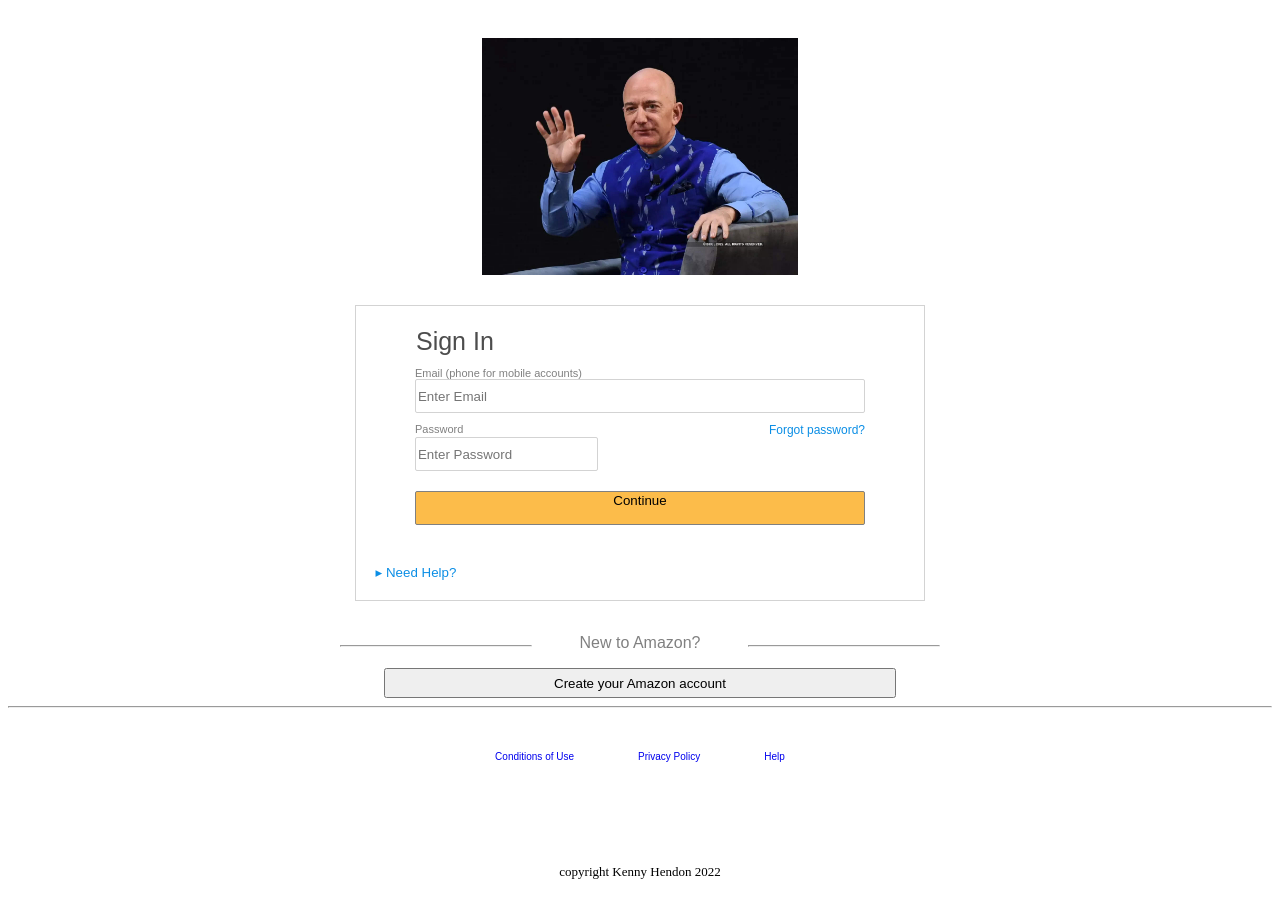
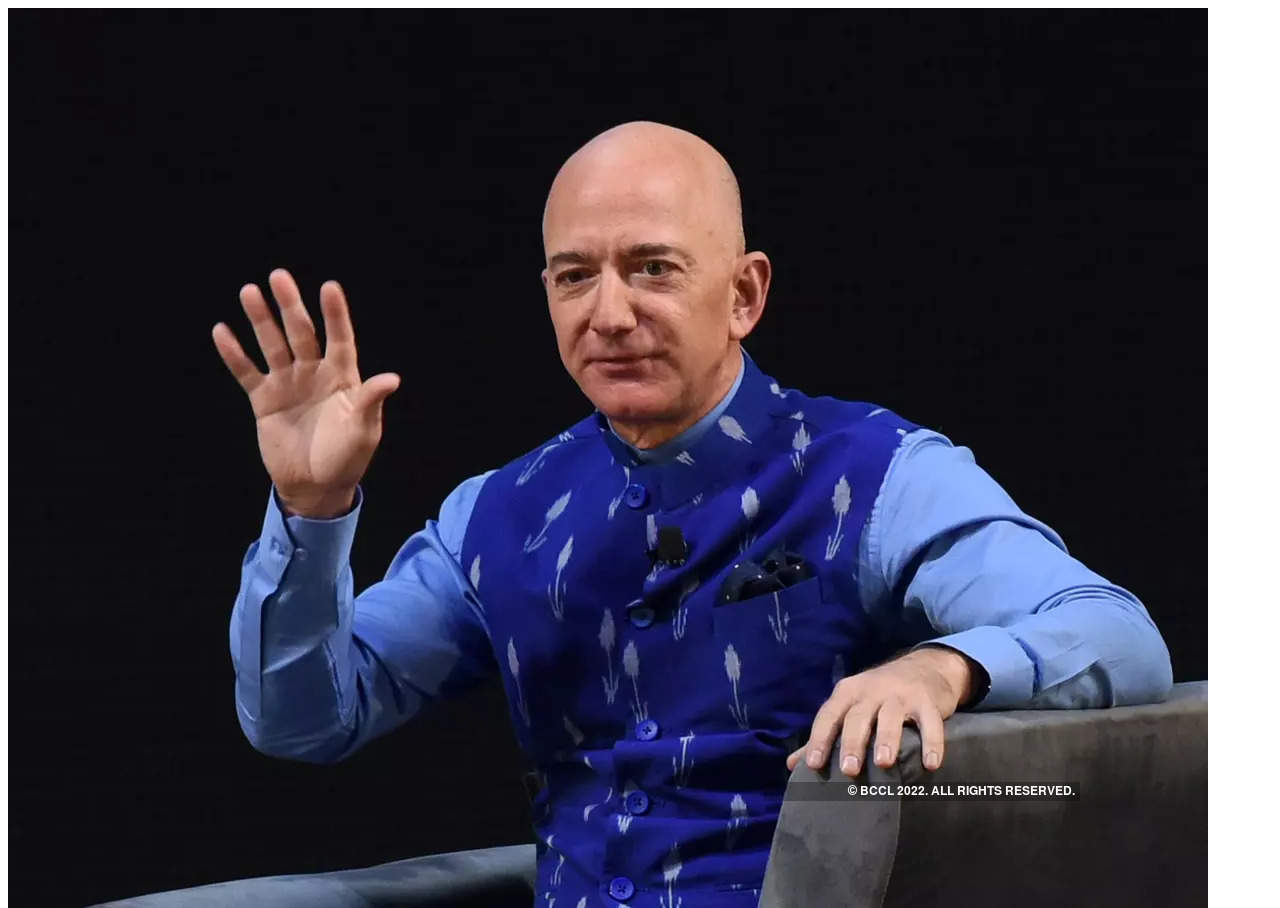
Before and after one commit to KennyJHendon/Amazon-mockup, a plain HTML site: page index.html in a window 1280 px wide. Shown: the top 908 px of the page. Drawn offline with Linux system fonts and the light colour scheme; files whose address does not match are found by name.

Commit message:
Update style.css

```diff
--- a/style.css
+++ b/style.css
@@ -1,209 +1,115 @@
+<!DOCTYPE html>
+<html lang="en">
+<head>
+    <meta charset="UTF-8">
+    <meta http-equiv="X-UA-Compatible" content="IE=edge">
+    <meta name="viewport" content="width=device-width, initial-scale=1.0">
+    <title>Amazon Login</title>
+    <link rel="stylesheet" href="style.css">
+</head>
+<body>
 
-/*{ border: 1px dashed red;}*/
-.logo {
-    padding:30px;
-    width: 50%;
-    height: 40%;
-    margin: 0 auto;
-}
+  <!-- Logo -->
+  <div class="logo">
+    <img src="/Users/kenny/Desktop/Coding_Temple/Amazon-mockup/images/logo4.jpg" alt="amazon logo">
+</div>
 
 
-h3 {
-    font-family: Arial, Helvetica, sans-serif;
-    font-size: 25px;
-    font-weight:20;
-    color: rgb(77, 77, 77);
-    margin: 1px;
-}
+<!--Signin Box -->
+<div class="signin-wrapper">
+    <div class="signin-box main-box" id = 'box'>
 
-img {
-  width: 50%;
-  display: block;
-  margin: auto;
-}
+
+        <h3 class="signin-box">Sign In</h3>
+
+        <div class= "signin-box" id="email">
+            <label class = "signin-box-label" for="user-email">Email (phone for mobile accounts)</label>
+        <input class = "signin-box-field" type="text" id="user-email" name="user-email" placeholder="Enter Email">
+        </div>
+
+
+        <div class = "password-labels-container">
+
+            <label class = "password-label" for="user-password">Password</label>
+
+
+            <a class = "forgot-password" href = "#">Forgot password?</a>
+
+        </div>
+
+
+         <div>
+            <input class = "signin-box-field" type="text" id="user-password" name="user-email" placeholder="Enter Password">
+
+        </div>
 
 
 
-.signin-box {
+        <div class = "button-wrapper" id = "continue-button-warpper">
+            <button type ="button" class="signin-box continue-button" id="cont-button">Continue</button>
+        </div>
+    </div>
+
+    <div>
+    <a href="#" class = "need-help">▸ Need Help?</a>
+    </div>
+</div>
+
+
+ <!-- New User -->
+ <div class = "new-user-sec">
+
+
+    <div class ="broken-line-r">
+        <hr class="liney">
+    </div>
+
+    <div class ="broken-line-l">
+        <hr class="line">
+    </div>
 
 
 
-
-display:grid;
-
-font-family: Arial, Helvetica, sans-serif;
-
-text-align: left;
-
-
-}
-
-.signin-wrapper {
-
-    border: 1px solid lightgray;
-
-    width:45%;
-
-    margin:auto ;
-
-
-
-}
-
-.button-wrapper {
-    padding-top: 20px;
-}
-
-.continue-button {
-    width: 100%;
-    height: 34px;
-    margin-top: 15px;
-    background-color: #FCBC4A;
-    border-radius: 2px;
-    border: 1px solid gray;
-    margin: auto;
-    text-align: center;
-
-
-
-}
-.continue-button:hover{
-    background-color:#b67d1a;
-}
-
-
-.signin-box-label {
-    color: gray;
-    font-size: 11px;
-    padding-top:10px;
-
-
-
-}
-
-.signin-box-field {
-    border: 1px lightgray;
-    border-radius: 2px;
-    height: 30px;
-    border-style:solid;
-    border-spacing: 10px;
-
-
-
-}
-
-
-.password-label {
-    width:fit-content;
-    font-family: Arial, Helvetica, sans-serif;
-    color: gray;
-    font-size: 11px;
-    padding-top:10px;
-    float:left;
-
-
-
-text-align: left;
-
-}
-
-.forgot-password {
-    text-decoration: none;
-
-    color: rgb(11, 142, 229);
-    font-size: 12px;
-    text-align: right;
-    padding-top: 10px;
-    float: right;
+<p class = 'new-to-am'>New to Amazon?</p>
 
 
 
 
 
 
-}
 
-.main-box {
-    border: 1px lightgray;
-    margin: 0 auto;
-    padding: 20px;
-    max-height: 350px;
-    max-width: 450px;
-}
 
-.need-help {
-    display:block;
-    text-decoration: none;
-    color: rgb(11, 142, 229);
-    font-size: 13.3333px;
-    padding: 20px;
-    font-family: Arial, Helvetica, sans-serif;
+    <div>
+        <button id = "create">
+        Create your Amazon account
+        </button>
+    </div>
+</div>
+
+
+<hr class = "lowest">
+
+<!-- footer -->
+<div class = "footlinks-container">
+    <a href="#" class = "footlink cond">Conditions of Use</a>
+    <a href="#" class = "footlink priv">Privacy Policy</a>
+    <a href="#" class = "footlink pol">Help</a>
+</div>
+
+<div class = "copyright">
+    <footer>copyright Kenny Hendon 2022</footer>
+</div>
 
 
 
 
-}
-
-.new-user-sec {
-
-    width: 45%;
-    margin: auto;
 
 
-}
-
-.broken-line-l {
 
 
-    width:15%;
-    border-top: 1px lightgray;
-    position:absolute;
-    left: 25%;
-    padding: 20px;
-
-}
-
-.broken-line-r{
-
-    width:15%;
-    border-top: 1px lightgray;
-    position: absolute;
-    right: 25%;
-    padding: 20px;
-}
-
-.new-to-am {
-    text-align: center;
-    font-family:Arial, Helvetica, sans-serif ;
-    color: gray;
-    padding-top: 17px;
-}
 
 
-#create {
-    width: 90%;
-    height: 30px;
-    display:block;
-    margin: auto;
 
 
-}
-
-.footlinks-container {
-    text-align:center;
-    padding: 30px;
-
-}
-
-.footlink {
-    text-decoration: none;
-    font-family: Arial, Helvetica, sans-serif;
-    font-size: x-small;
-    padding: 30px;
-}
-
-.copyright {
-    font-size: small;
-    text-align: center;
-    margin-top: 70px;
-}
+</body>
+</html>
```
